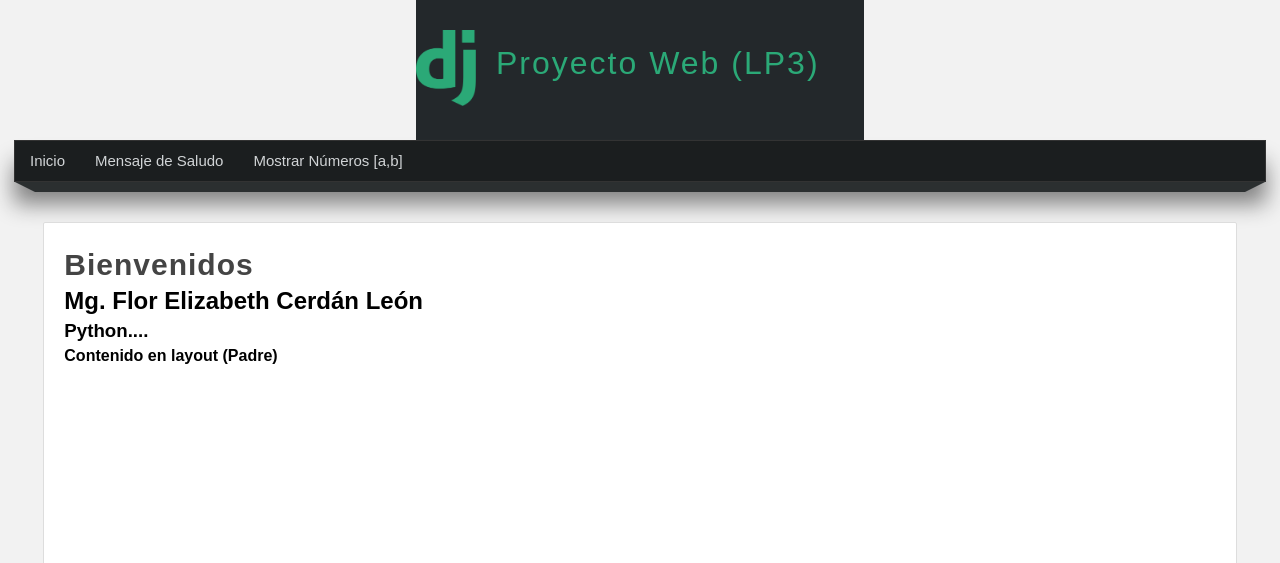
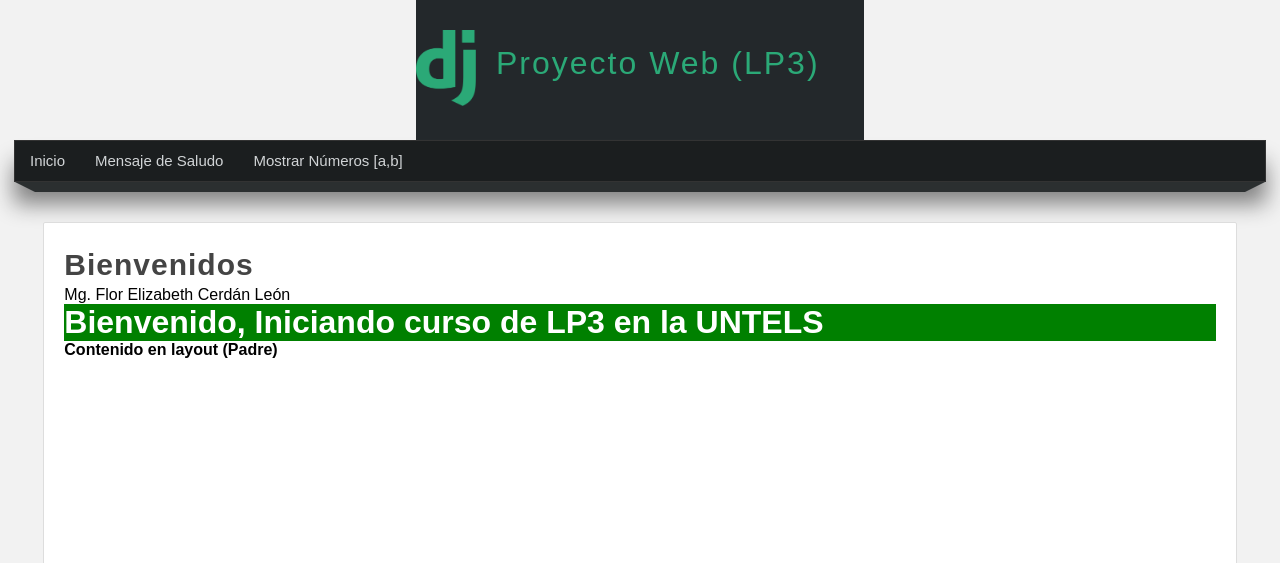
Before and after one commit to JChavezt10/Django-Mej, a Django app: page /saludo/ in a window 1280 px wide. Shown: the top 563 px of the page. Run offline with Django 4.2, Linux system fonts and the light colour scheme.

Commit message:
Clase Django, con el 50% de avance

```diff
--- a/ProyectoEP/miapp/static/css/style.css
+++ b/ProyectoEP/miapp/static/css/style.css
@@ -4,14 +4,6 @@
     padding: 0px;
     font-family: Arial, Helvetica, sans-serif;
     text-decoration: none;
-    }
-.box p, .box h2, .box h3, .box ul{
-        margin-bottom: 5px;
-        margin-top: 5px;
-        }
-        .box ul, .box ol{
-        margin-left: 20px;
-        margin-bottom: 10px;
 }
 body{
     background-color: #f2f2f2;
--- a/ProyectoEP/miapp/templates/filtros.html
+++ b/ProyectoEP/miapp/templates/filtros.html
@@ -15,5 +15,5 @@ Filtro<br>
 <p>Uso join: {{estudiantes|join:' - '}}</p>
 <p>Primero de la lista: {{estudiantes|first}}</p>
 <p>Último de la lista: {{estudiantes|last}}</p>
-<p>Random:
+<p>Random: {{estudiantes|random}}</p>
 <p>Tamaño de la Lista: {{estudiantes|length}}</p>
--- a/ProyectoEP/miapp/templates/saludo.html
+++ b/ProyectoEP/miapp/templates/saludo.html
@@ -6,7 +6,10 @@
 
 {% block content %}
     <h1 class="title">Bienvenidos</h1>
-    <h2> {{autor_saludo}} </h2>
-    <h3>Python....</h3>
-    {{ block.super }}
+    {{autor_saludo}}
+    {% load filters %}
+    {{"Iniciando curso de LP3 en la UNTELS"|saludo|safe}}
+    <p>
+        {{ block.super }}
+    </p>
 {% endblock %}
--- /dev/null
+++ b/ProyectoEP/miapp/templatetags/filters.py
@@ -0,0 +1,7 @@
+from django import template
+
+register = template.Library()
+
+@register.filter(name='saludo')
+def saludo(valor):
+    return f"<h1 style='background:green; color:white;'> Bienvenido, {valor} </h1>"
--- a/ProyectoEP/miapp/views.py
+++ b/ProyectoEP/miapp/views.py
@@ -6,7 +6,6 @@ def index(request):
                     'Alejandro Hermitaño',
                     'Joan Palomino',
                     'Pierre Bernaola']
-    estudiantes = []
     return render(request, 'index.html', {
         'titulo':'Inicio',
         'mensaje':'Proyecto Web Con DJango',
```
Also changed, not shown: ProyectoEP/miapp/templatetags/__init__.py (added). Lines whose indentation alone changed are shown as unchanged.
